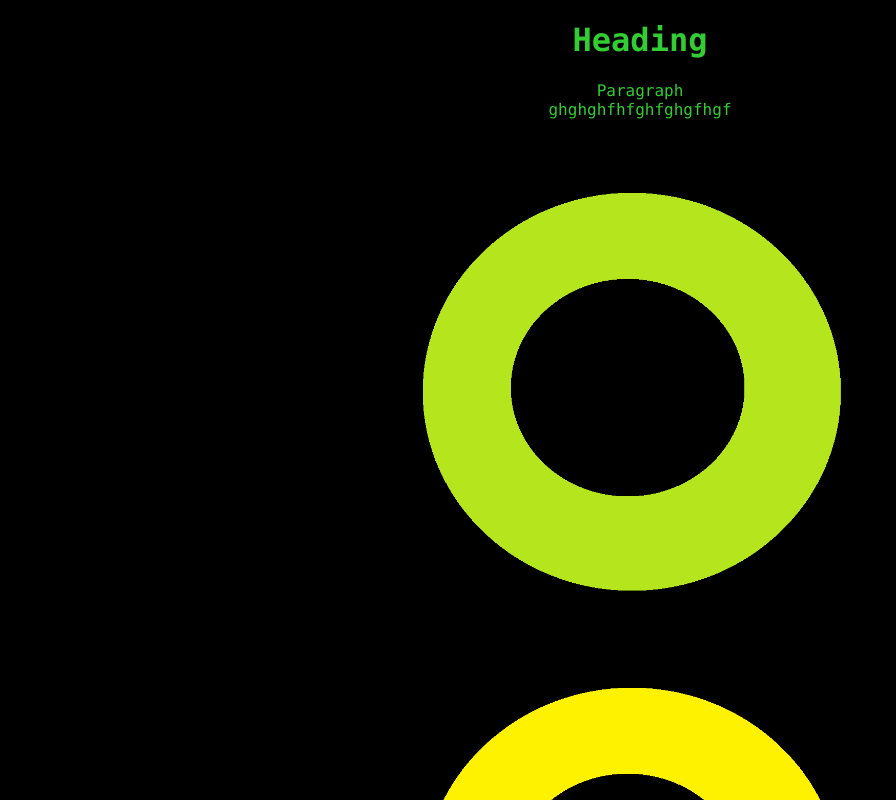
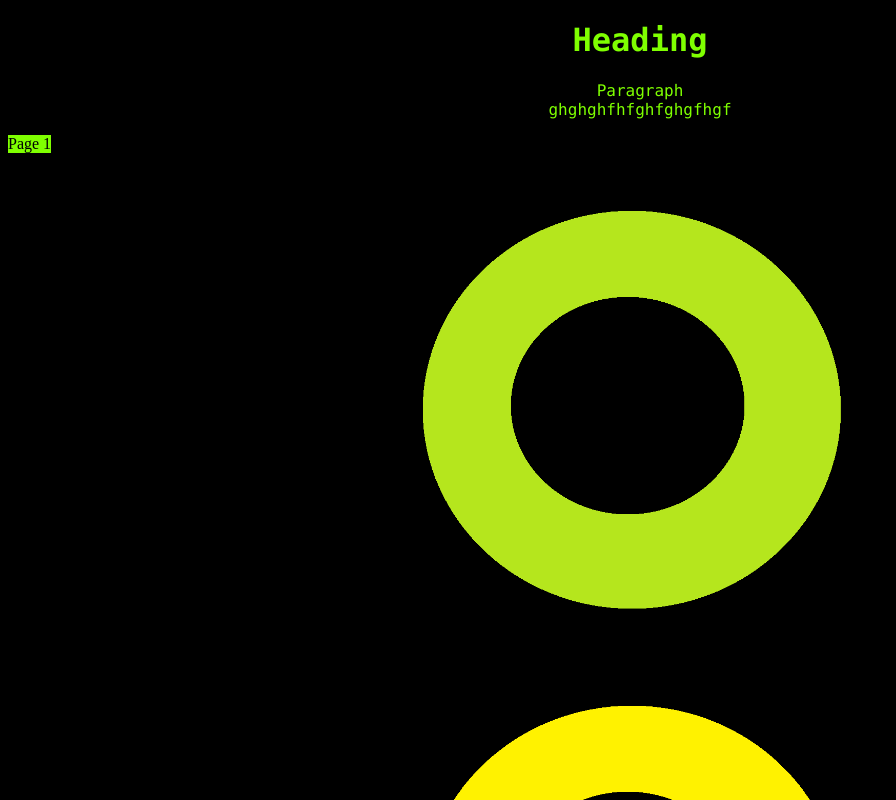
Before and after one commit to CitanX/CitanX.github.io, a plain HTML site: page index.html in a window 1280 px wide. Shown: the top 800 px of the page, without its empty margins (0-896 px from the left). Drawn offline with Linux system fonts and the light colour scheme.

Commit message:
Add files via upload

```diff
--- a/index.html
+++ b/index.html
@@ -2,12 +2,14 @@
 <html lang="en">
 <head>
 	<link rel="stylesheet" type="text/css" href="style.css">
+	<link rel="icon" href="icon2.png" type="image/gif" sizes="32x32">
 	<title>Strona</title>
 </head>
 <body>
 	<h1>Heading</h1>
 	<p>Paragraph <br>ghghghfhfghfghgfhgf</p>
 	<!-- comment -->
+	<a href="page1.html">Page 1</a>
 	<img title="Circle" src="circle.png" class="center" alt="green circle">
 	<img title="Circle2" src="circle2.png" class="center" alt="green circle">
 
--- a/style.css
+++ b/style.css
@@ -4,21 +4,30 @@ body {
 }
 
 h1 {
-	color: limegreen;
+	color: chartreuse;
 	text-align: center;
 	font-family: "Lucida Console", Lucida, monospace;
 
 }
 
 p {
-	color: limegreen;
+	color: chartreuse;
 	text-align: center;
 	font-family: "Lucida Console", Lucida, monospace;
 }
 
 img {
-	color: limegreen;
+	color: chartreuse;
 	text-align: center;
+}
+
+a {
+	background-color: chartreuse;
+	color: black;
+	padding: 45px 65bx;
+	text-align: center;
+	text-decoration: none;
+	display: inline-block;
 }
 
 .center {
```
Also changed, not shown: page1.html (added, +13 -0 lines), circle3.gif (added), circle4.png (added), icon2.png (added).
